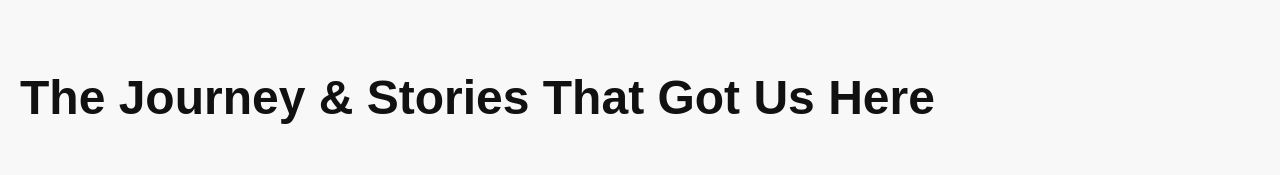
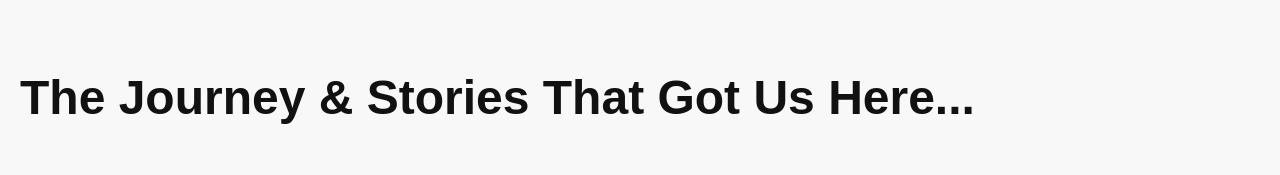
Before and after one commit to alexisbernt/idac-website, a React (Create React App) app: page /blog in a window 1280 px wide. Shown: the part 293-468 px from the top of the page. Built offline with nearby package versions, Linux system fonts and the light colour scheme; no server answers.

Commit message:
Update BlogPage.js

```diff
--- a/src/pages/BlogPage.js
+++ b/src/pages/BlogPage.js
@@ -11,7 +11,7 @@ function BlogPage() {
 
       <section className="blog-page">
         <div className="blog-container">
-          <h1 className="blog-title">The Journey & Stories That Got Us Here</h1>
+          <h1 className="blog-title">The Journey & Stories That Got Us Here...</h1>
 
           <div className="blog-grid">
             {blogPosts.map((post, index) => (
```
